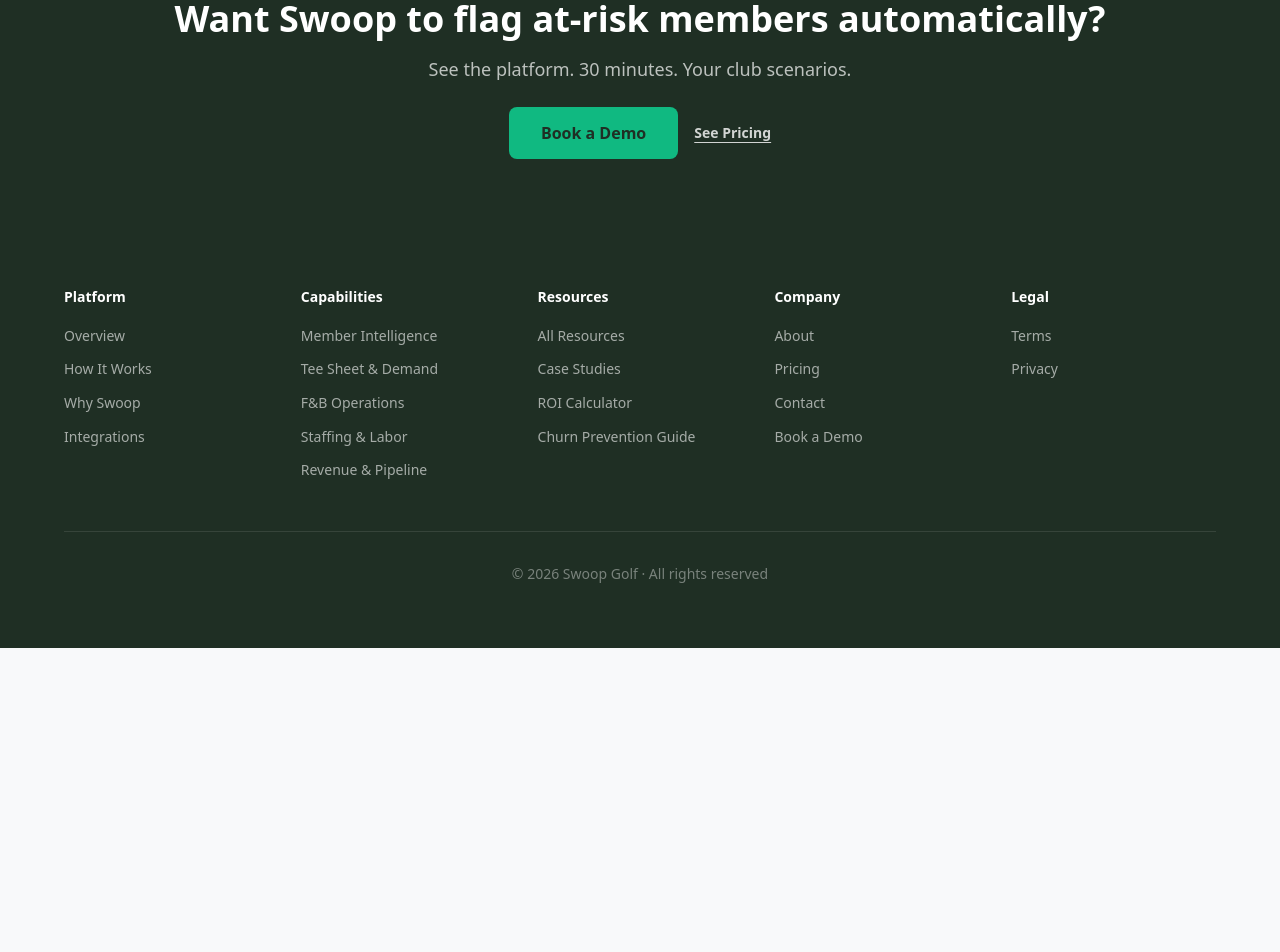
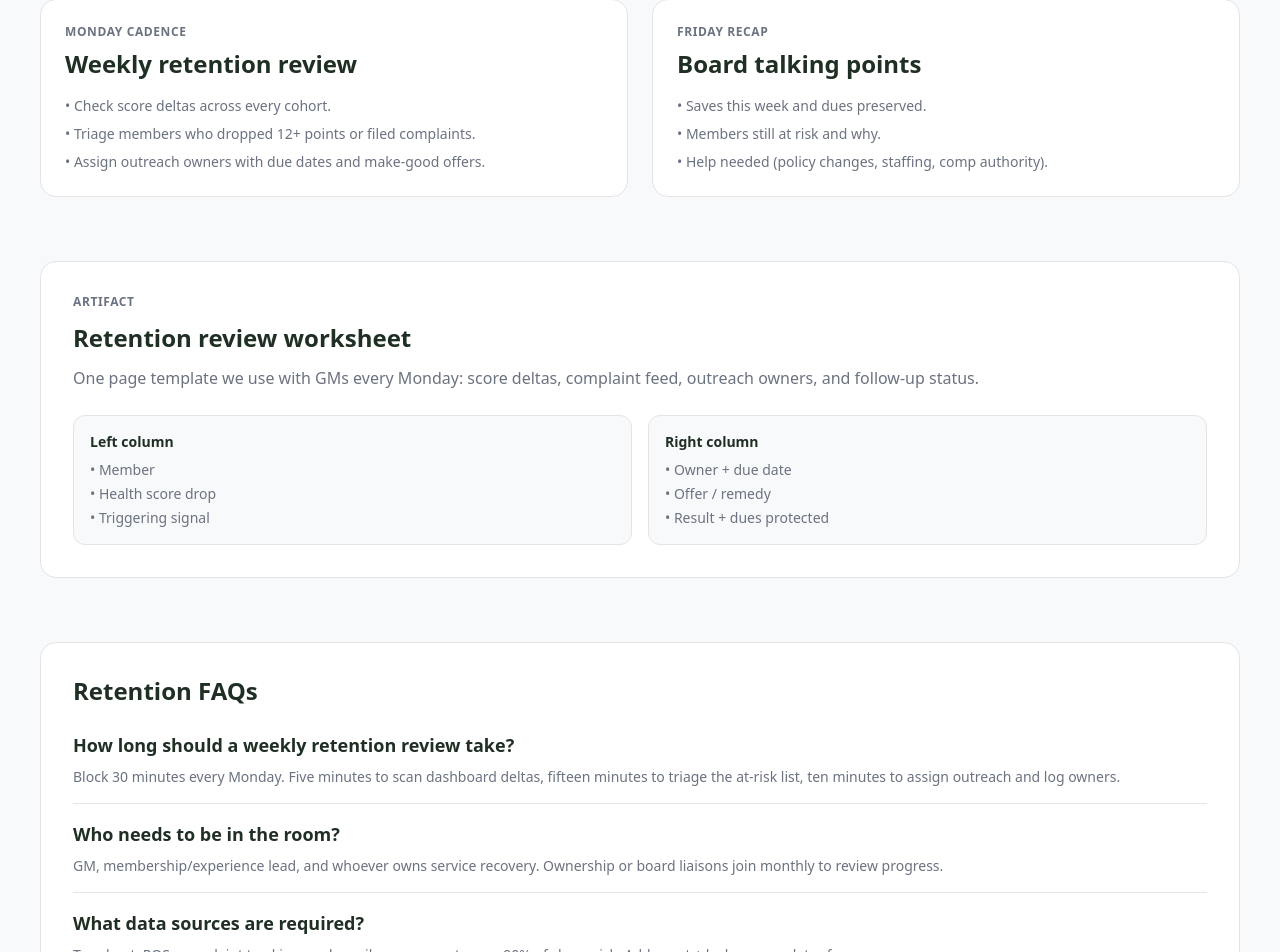
Before and after one commit to ty-hayes-82/swoop-member-intelligence-website, a Next.js app: page /resources/churn-prevention-guide in a window 1280 px wide. Shown: the part 3540-4492 px from the top of the page. Before the commit the page ends 4188 px from the top, so only its background shows below. Built offline with nearby package versions, Linux system fonts and the light colour scheme.

Commit message:
feat: add monday friday cadence to churn guide

```diff
--- a/app/resources/churn-prevention-guide/page.jsx
+++ b/app/resources/churn-prevention-guide/page.jsx
@@ -7,6 +7,14 @@
   description: 'Early warning signals, intervention playbooks, and attribution methods for private club General Managers.',
   path: '/resources/churn-prevention-guide',
 })
+
+const retentionFaqs = [
+  { q: 'How long should a weekly retention review take?', a: 'Block 30 minutes every Monday. Five minutes to scan dashboard deltas, fifteen minutes to triage the at-risk list, ten minutes to assign outreach and log owners.' },
+  { q: 'Who needs to be in the room?', a: 'GM, membership/experience lead, and whoever owns service recovery. Ownership or board liaisons join monthly to review progress.' },
+  { q: 'What data sources are required?', a: 'Tee sheet, POS, complaint tracking, and email engagement cover 90% of churn risk. Add event + locker usage later for nuance.' },
+  { q: 'How do I prove ROI to the board?', a: 'Use Friday talking points: saves vs. at-risk members, dues preserved, outreach still in-flight, and obstacles that need board help.' },
+  { q: 'Can smaller clubs run this cadence?', a: 'Yes. Even with 150 members you still benefit from a Monday signal review and a Friday recap. The list is shorter, the discipline matters more.' },
+]
 
 export default function ChurnPreventionGuidePage() {
   return (
@@ -164,6 +172,70 @@
         </div>
       </section>
 
+
+      <section className="px-6 py-16">
+        <div className="max-w-container mx-auto grid gap-6 lg:grid-cols-2">
+          <article className="rounded-2xl border border-swoop-border bg-white p-6">
+            <p className="text-xs font-semibold uppercase tracking-wider text-swoop-muted">Monday cadence</p>
+            <h3 className="mt-2 text-2xl font-bold">Weekly retention review</h3>
+            <ul className="mt-4 space-y-2 text-sm text-swoop-muted">
+              <li>• Check score deltas across every cohort.</li>
+              <li>• Triage members who dropped 12+ points or filed complaints.</li>
+              <li>• Assign outreach owners with due dates and make-good offers.</li>
+            </ul>
+          </article>
+          <article className="rounded-2xl border border-swoop-border bg-white p-6">
+            <p className="text-xs font-semibold uppercase tracking-wider text-swoop-muted">Friday recap</p>
+            <h3 className="mt-2 text-2xl font-bold">Board talking points</h3>
+            <ul className="mt-4 space-y-2 text-sm text-swoop-muted">
+              <li>• Saves this week and dues preserved.</li>
+              <li>• Members still at risk and why.</li>
+              <li>• Help needed (policy changes, staffing, comp authority).</li>
+            </ul>
+          </article>
+        </div>
+      </section>
+
+      <section className="px-6">
+        <div className="max-w-container mx-auto rounded-2xl border border-swoop-border bg-white p-8">
+          <p className="text-xs font-semibold uppercase tracking-wider text-swoop-muted">Artifact</p>
+          <h3 className="mt-3 text-2xl font-bold">Retention review worksheet</h3>
+          <p className="mt-3 text-swoop-muted">One page template we use with GMs every Monday: score deltas, complaint feed, outreach owners, and follow-up status.</p>
+          <div className="mt-6 grid gap-4 md:grid-cols-2">
+            <div className="rounded-xl border border-swoop-border bg-swoop-bg p-4">
+              <p className="text-sm font-semibold">Left column</p>
+              <ul className="mt-2 text-sm text-swoop-muted space-y-1">
+                <li>• Member</li>
+                <li>• Health score drop</li>
+                <li>• Triggering signal</li>
+              </ul>
+            </div>
+            <div className="rounded-xl border border-swoop-border bg-swoop-bg p-4">
+              <p className="text-sm font-semibold">Right column</p>
+              <ul className="mt-2 text-sm text-swoop-muted space-y-1">
+                <li>• Owner + due date</li>
+                <li>• Offer / remedy</li>
+                <li>• Result + dues protected</li>
+              </ul>
+            </div>
+          </div>
+        </div>
+      </section>
+
+      <section className="px-6 py-16">
+        <div className="max-w-container mx-auto rounded-2xl border border-swoop-border bg-white p-8">
+          <h2 className="text-2xl font-bold">Retention FAQs</h2>
+          <div className="mt-6 space-y-4">
+            {retentionFaqs.map((faq) => (
+              <article key={faq.q} className="border-b border-swoop-border pb-4 last:border-0 last:pb-0">
+                <h3 className="text-lg font-semibold">{faq.q}</h3>
+                <p className="mt-2 text-sm text-swoop-muted">{faq.a}</p>
+              </article>
+            ))}
+          </div>
+        </div>
+      </section>
+
       <CTASection headline="Want Swoop to flag at-risk members automatically?" subtext="See the platform. 30 minutes. Your club scenarios." />
     </>
   )
```
